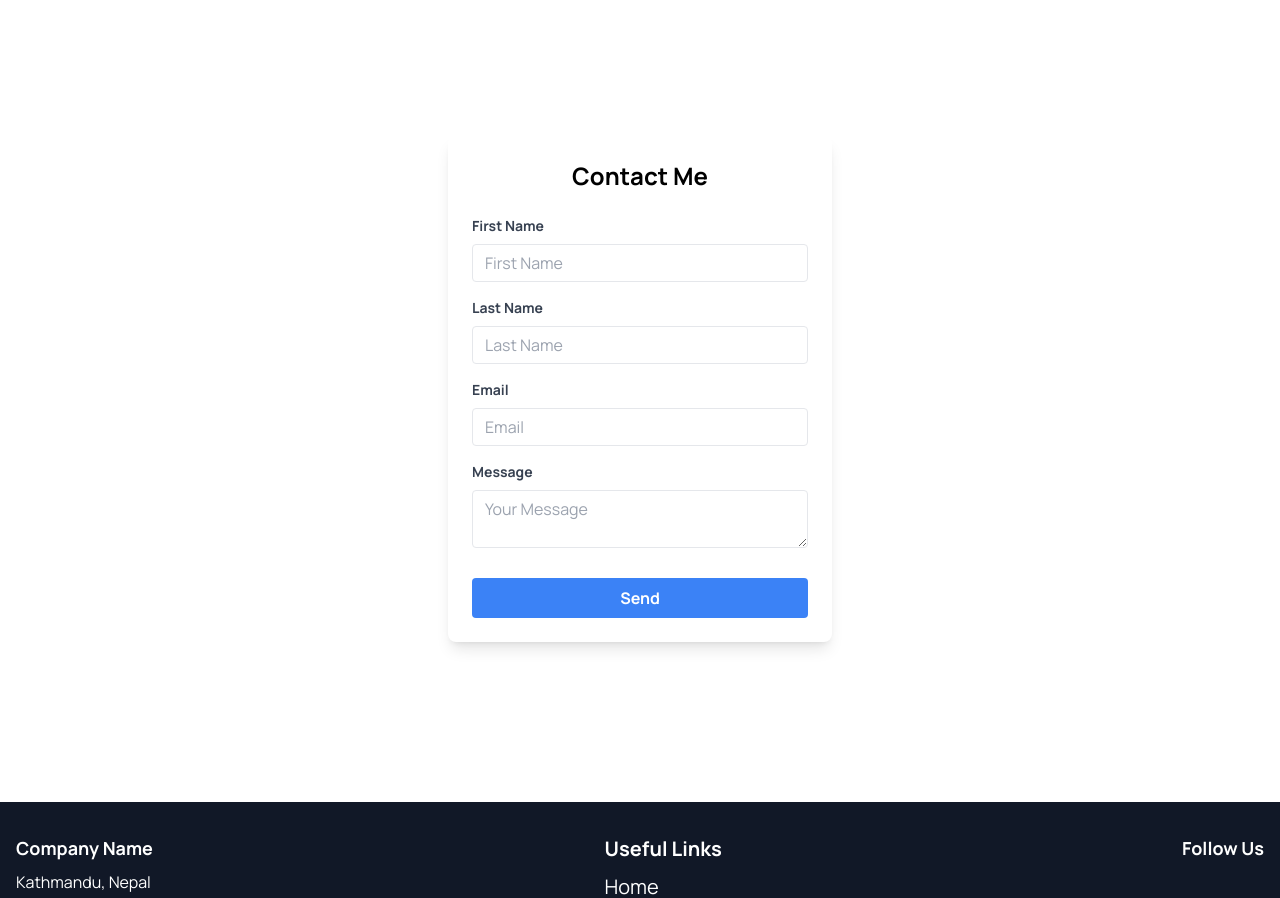
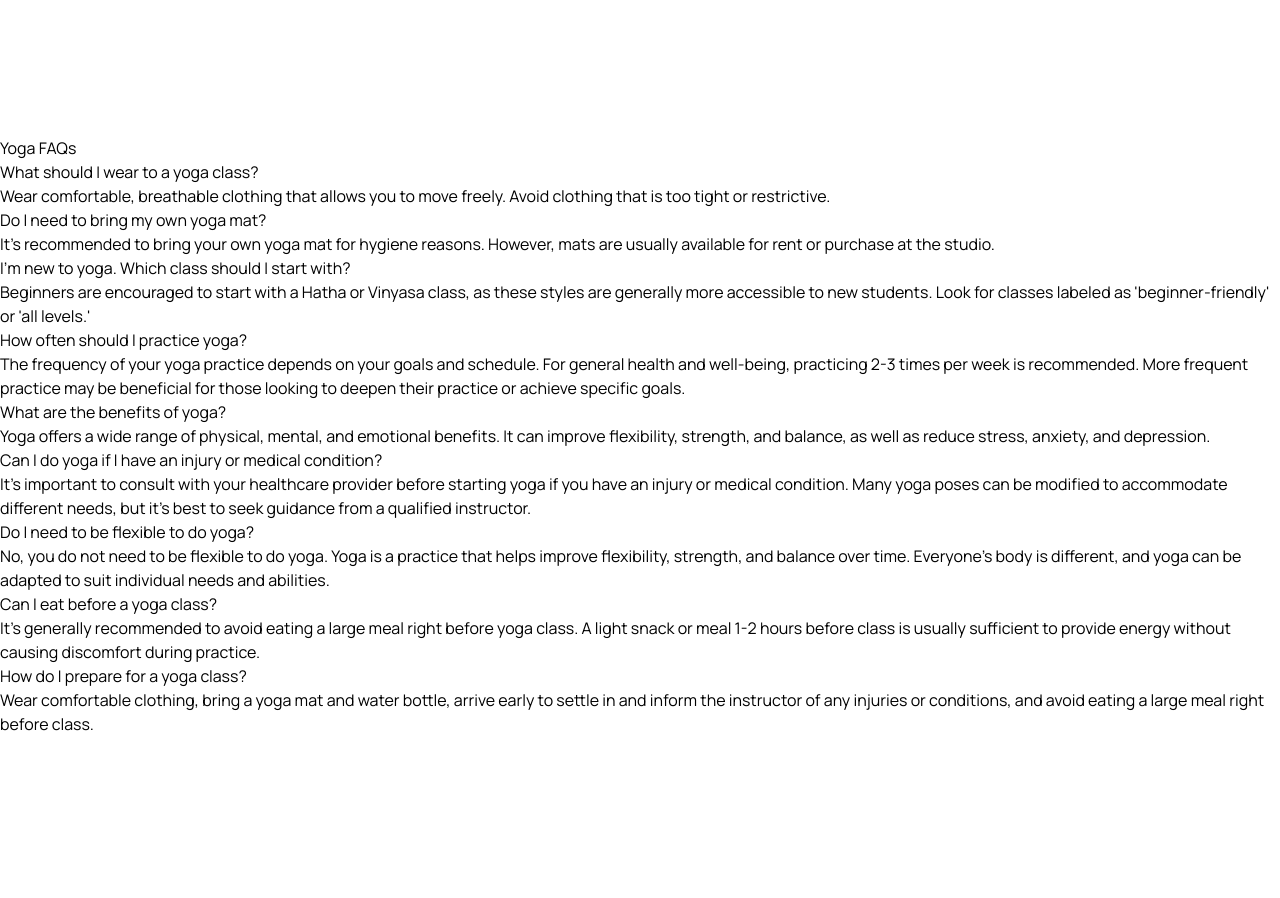
Before and after one commit to bhandaripawan8/Yoga-MERN, a React (Vite) app: page / in a window 1280 px wide. Shown: the part 3400-4298 px from the top of the page. Built offline with nearby package versions, Linux system fonts and the light colour scheme.

Commit message:
faq section added

```diff
--- /dev/null
+++ b/src/components/FAQ/Faq.jsx
@@ -0,0 +1,24 @@
+import React from 'react'
+import { yogaFAQs } from '../../data'
+
+const Faq = () => {
+  return (
+    <div>
+
+<div>
+      <h2>Yoga FAQs</h2>
+      <ul>
+        {Object.keys(yogaFAQs).map((key) => (
+          <li key={key}>
+            <h3>{yogaFAQs[key].question}</h3>
+            <p>{yogaFAQs[key].answer}</p>
+          </li>
+        ))}
+      </ul>
+    </div>
+
+    </div>
+  )
+}
+
+export default Faq
--- a/src/components/Home/Home.jsx
+++ b/src/components/Home/Home.jsx
@@ -5,6 +5,7 @@ import Hero from "../Hero/Hero";
 import WhyChoose from "../whyChoose/WhyChoose";
 import Sessions from "../Sessions/Sessions";
 import WhatToExpect from "../WhatToExpect/WhatToExpect";
+import Faq from "../FAQ/Faq";
 
 const Home = () => {
   return (
@@ -30,6 +31,9 @@ const Home = () => {
         <div className="mt-40">
           <Sessions />
         </div>
+        <div className="mt-40">
+          <Faq/>
+        </div>
 
         <div className="mt-40">
           <Contact />
--- a/src/components/Sessions/Sessions.jsx
+++ b/src/components/Sessions/Sessions.jsx
@@ -1,9 +1,7 @@
 import React from 'react';
-import { motion, useAnimation } from 'framer-motion';
 import { yogaEvent } from '../../data';
 
 const Sessions = () => {
-  const controls = useAnimation();
 
   return (
 
```
